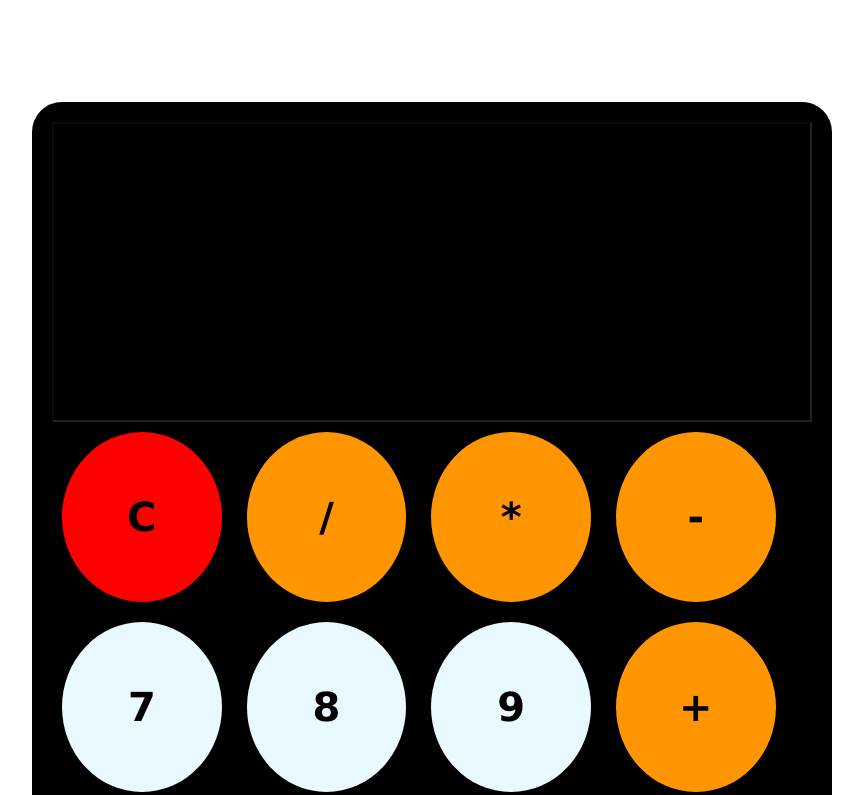
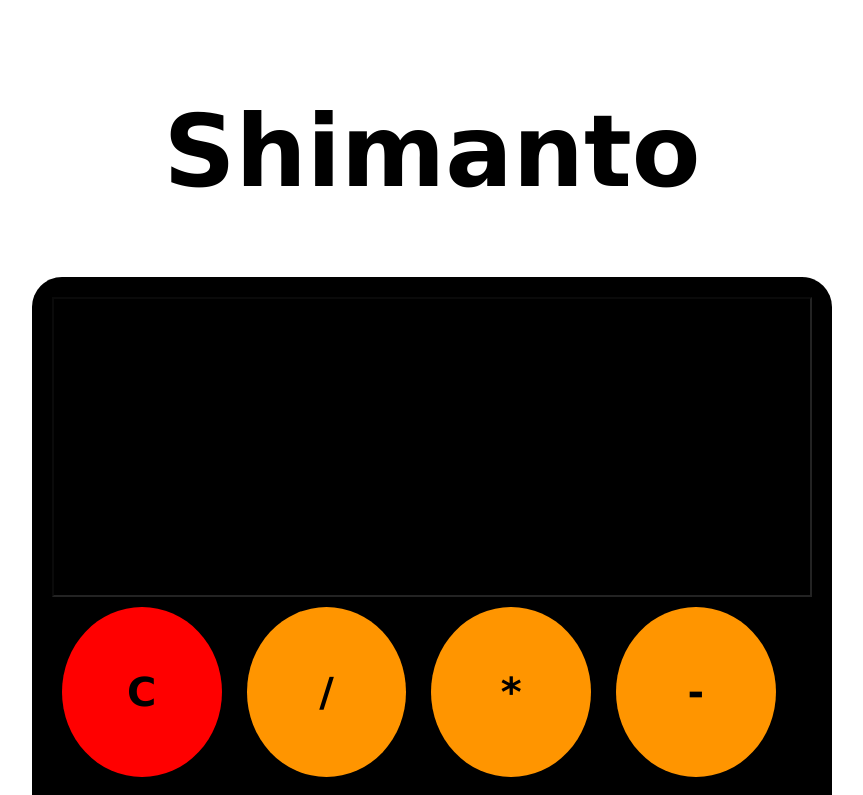
Before and after one commit to I-Am-Shimanto/Calculator-using-javascript, a plain HTML site: page index.html in a window 1280 px wide. Shown: the top 795 px of the page, without its empty margins (208-1071 px from the left). Drawn offline with Linux system fonts and the light colour scheme.

Commit message:
heading add

```diff
--- a/css/style.css
+++ b/css/style.css
@@ -4,8 +4,12 @@
 }
 body{
     display: flex;
-    justify-content: center;
-    margin-top: 8%;
+    align-items: center;
+    flex-direction: column;
+    margin-top: 2%;
+}
+h1{
+    font-size: 100px;
 }
 .calculator{
     width: 800px;
--- a/index.html
+++ b/index.html
@@ -7,6 +7,7 @@
     <link rel="stylesheet" href="css/style.css">
 </head>
 <body>
+    <h1>Shimanto</h1>
     <div class="calculator">
         <input type="text" class="display" disabled>
         <div class="buttons">
```
